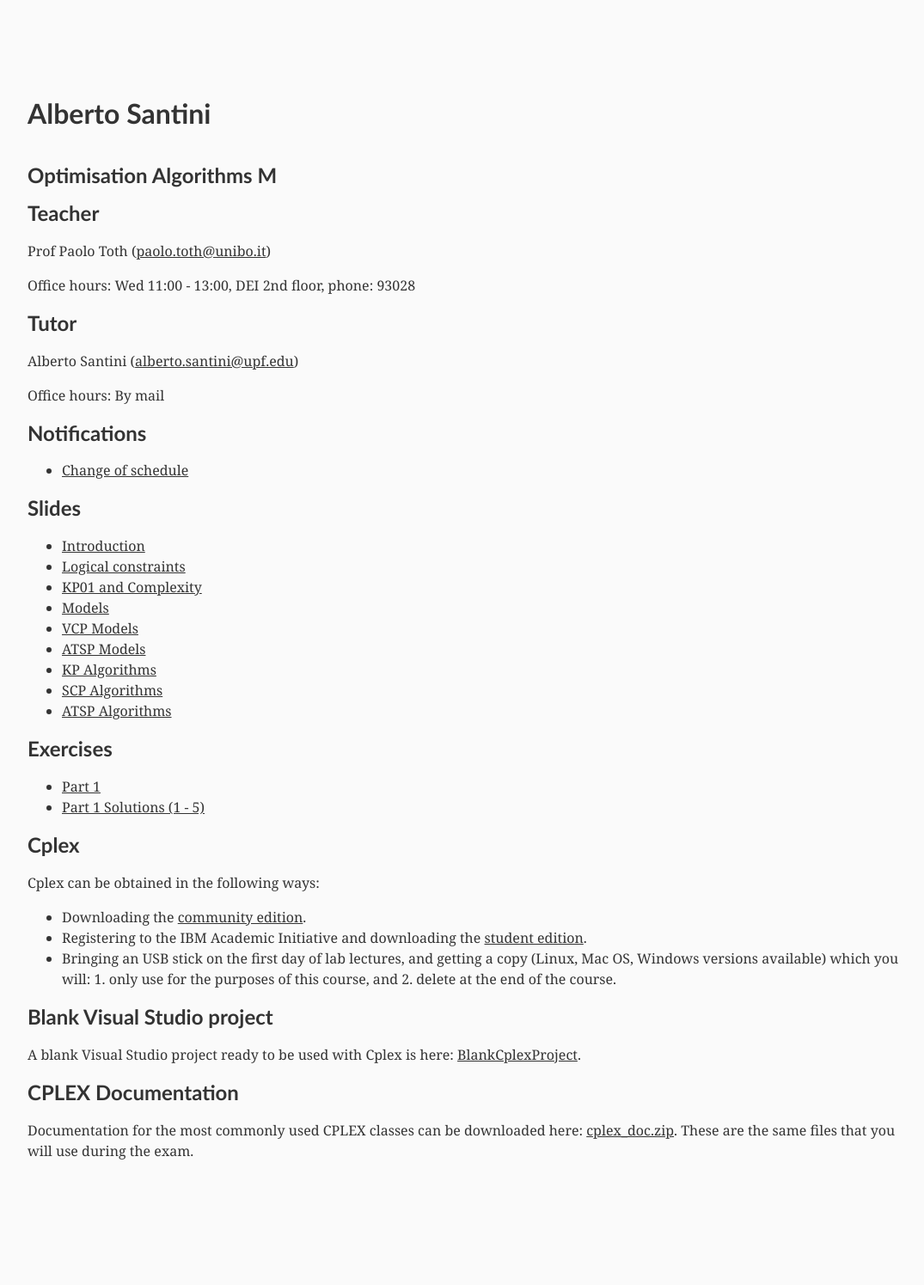
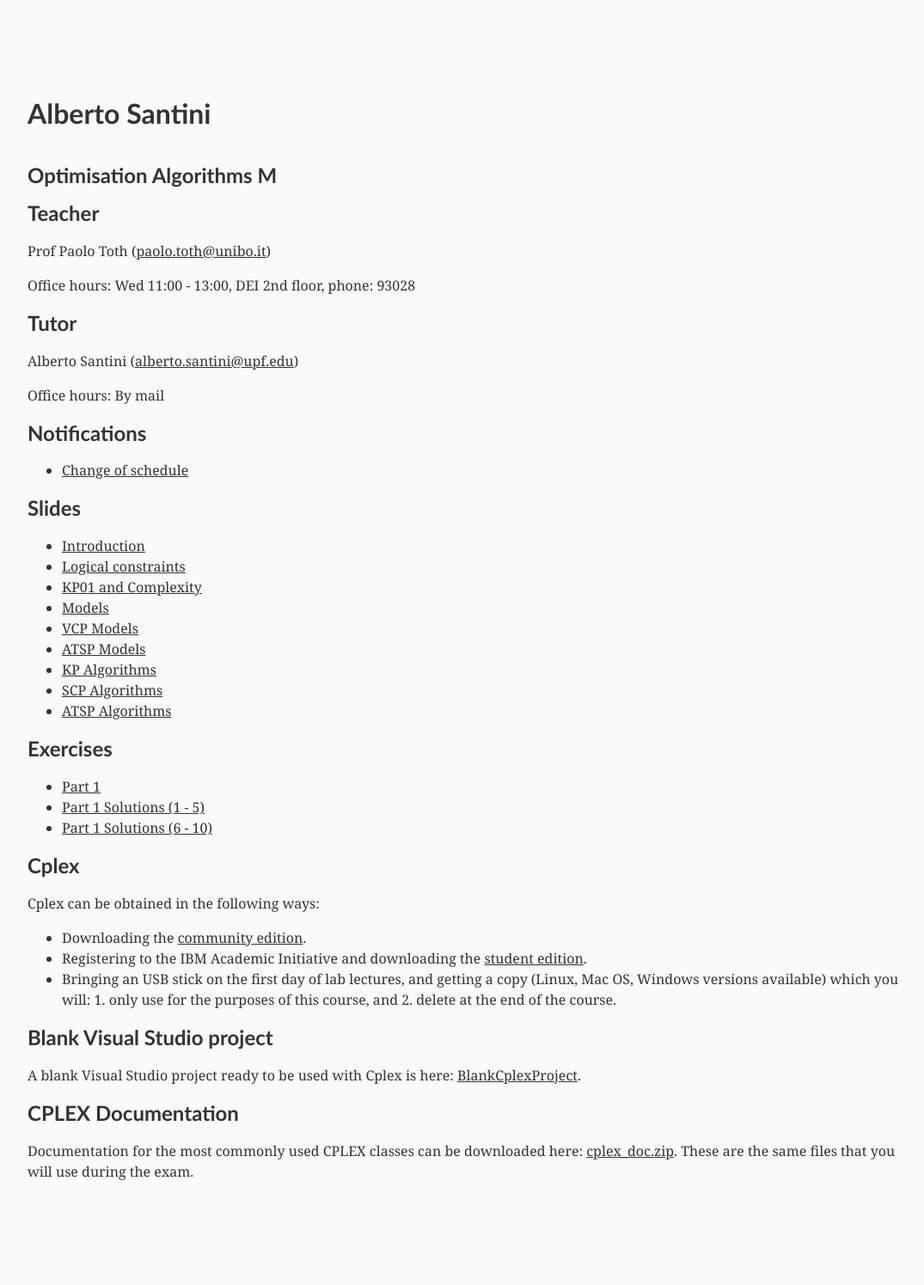
Before and after one commit to alberto-santini/alberto-santini.github.io, a Jekyll site: the page built from oa/index.html, in a window 1280 px wide. Shown: the whole page at 86% size, without its empty margins (88-1163 px from the left). Built offline with Jekyll 4.4.1, drawn with Linux system fonts in a browser that asks for light colours; before the commit the page ends 1471 px from its top, so only the background shows below that.

Commit message:
Added part 1 solutions (OA)

```diff
--- a/oa/index.html
+++ b/oa/index.html
@@ -59,6 +59,7 @@ layout: default
     <ul>
       <li><a href="/files/oa/OPT-ALG_2018_Exercises_Part1.pdf">Part 1</a></li>
       <li><a href="/files/oa/OPT-ALG_2018_Exercises_Part1_Solutions.pdf">Part 1 Solutions (1 - 5)</a></li>
+      <li><a href="/files/oa/OPT-ALG_2018_Exercises_Part1_Solutions2.pdf">Part 1 Solutions (6 - 10)</a></li>
     </ul>
   </div>
 
```
Also changed, not shown: 1 other file.
